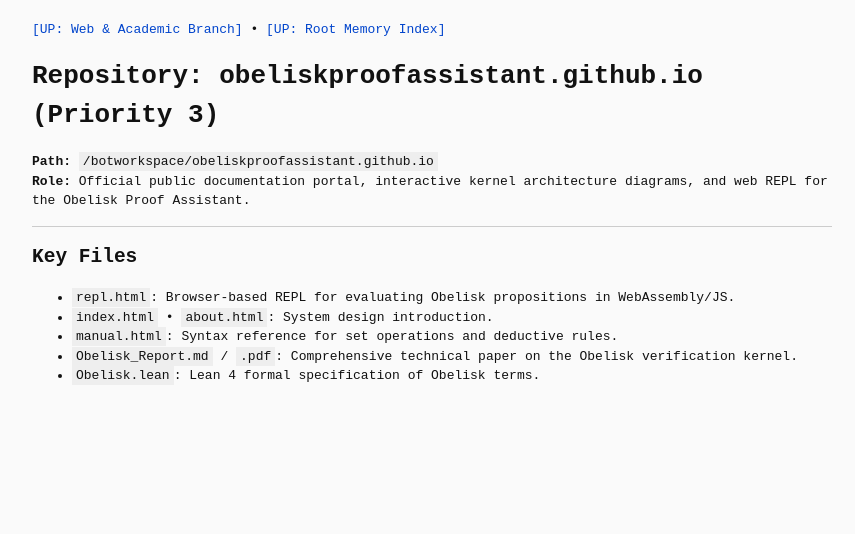
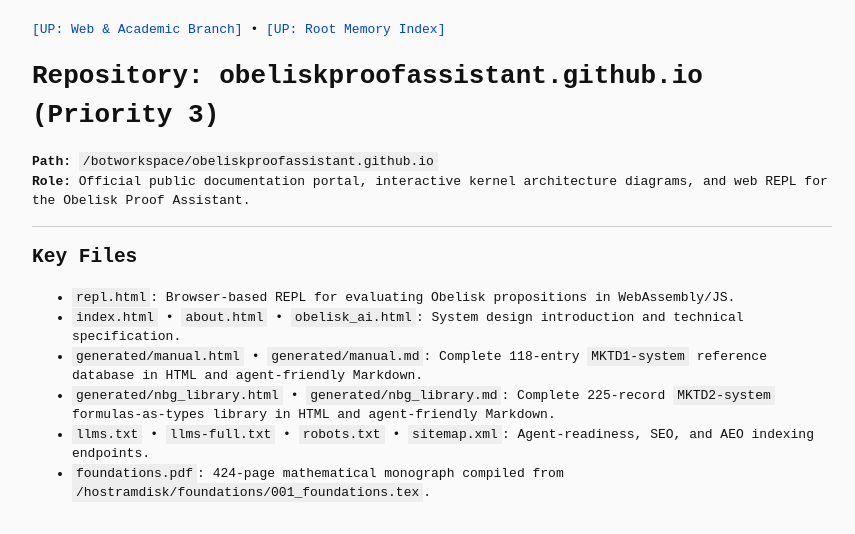
Before and after one commit to georgydunaev/catalog, a plain HTML site: page repos/web/obelisk_web.html in a window 1280 px wide. Shown: the whole page, without its empty margins (208-1063 px from the left). Drawn offline with Linux system fonts and the light colour scheme.

Commit message:
Update catalog memory nodes and SQLite FTS5 index for 118 MKTD1-system entries, 225 MKTD2-system records, 145 bridged theorems, and 117 surface .nbg theorems

```diff
--- a/repos/web/obelisk_web.html
+++ b/repos/web/obelisk_web.html
@@ -23,10 +23,11 @@ pre, code { font-family: monospace; background: #eee; padding: 2px 4px; }
 <h2>Key Files</h2>
 <ul>
   <li><code>repl.html</code>: Browser-based REPL for evaluating Obelisk propositions in WebAssembly/JS.</li>
-  <li><code>index.html</code> &bull; <code>about.html</code>: System design introduction.</li>
-  <li><code>manual.html</code>: Syntax reference for set operations and deductive rules.</li>
-  <li><code>Obelisk_Report.md</code> / <code>.pdf</code>: Comprehensive technical paper on the Obelisk verification kernel.</li>
-  <li><code>Obelisk.lean</code>: Lean 4 formal specification of Obelisk terms.</li>
+  <li><code>index.html</code> &bull; <code>about.html</code> &bull; <code>obelisk_ai.html</code>: System design introduction and technical specification.</li>
+  <li><code>generated/manual.html</code> &bull; <code>generated/manual.md</code>: Complete 118-entry <code>MKTD1-system</code> reference database in HTML and agent-friendly Markdown.</li>
+  <li><code>generated/nbg_library.html</code> &bull; <code>generated/nbg_library.md</code>: Complete 225-record <code>MKTD2-system</code> formulas-as-types library in HTML and agent-friendly Markdown.</li>
+  <li><code>llms.txt</code> &bull; <code>llms-full.txt</code> &bull; <code>robots.txt</code> &bull; <code>sitemap.xml</code>: Agent-readiness, SEO, and AEO indexing endpoints.</li>
+  <li><code>foundations.pdf</code>: 424-page mathematical monograph compiled from <code>/hostramdisk/foundations/001_foundations.tex</code>.</li>
 </ul>
 
 </body>
```
Also changed, not shown: repos/set_theory_prover/index.html (+1 -1 lines), repos/set_theory_prover/theorems.html (+2 -2 lines), repos/set_theory_prover/theorems_tarski.html (+4 -2 lines), 1 other file.
